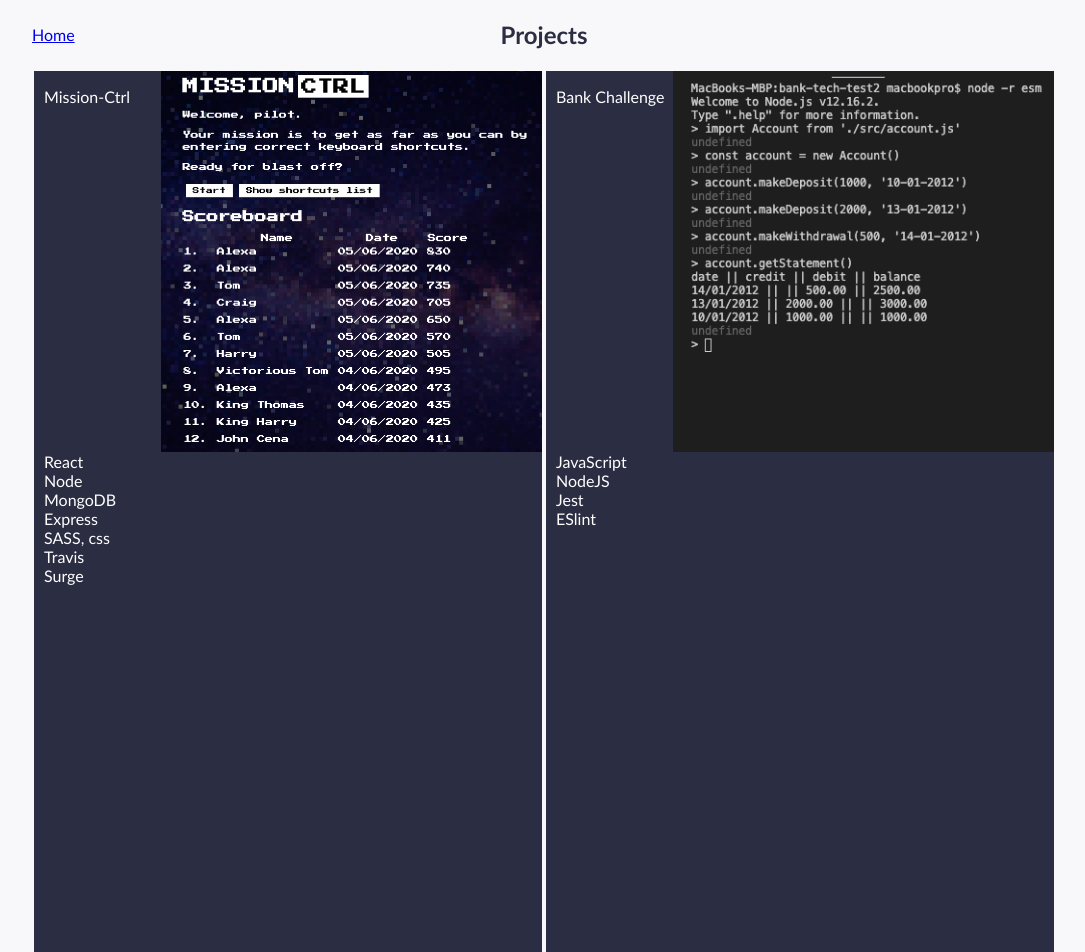
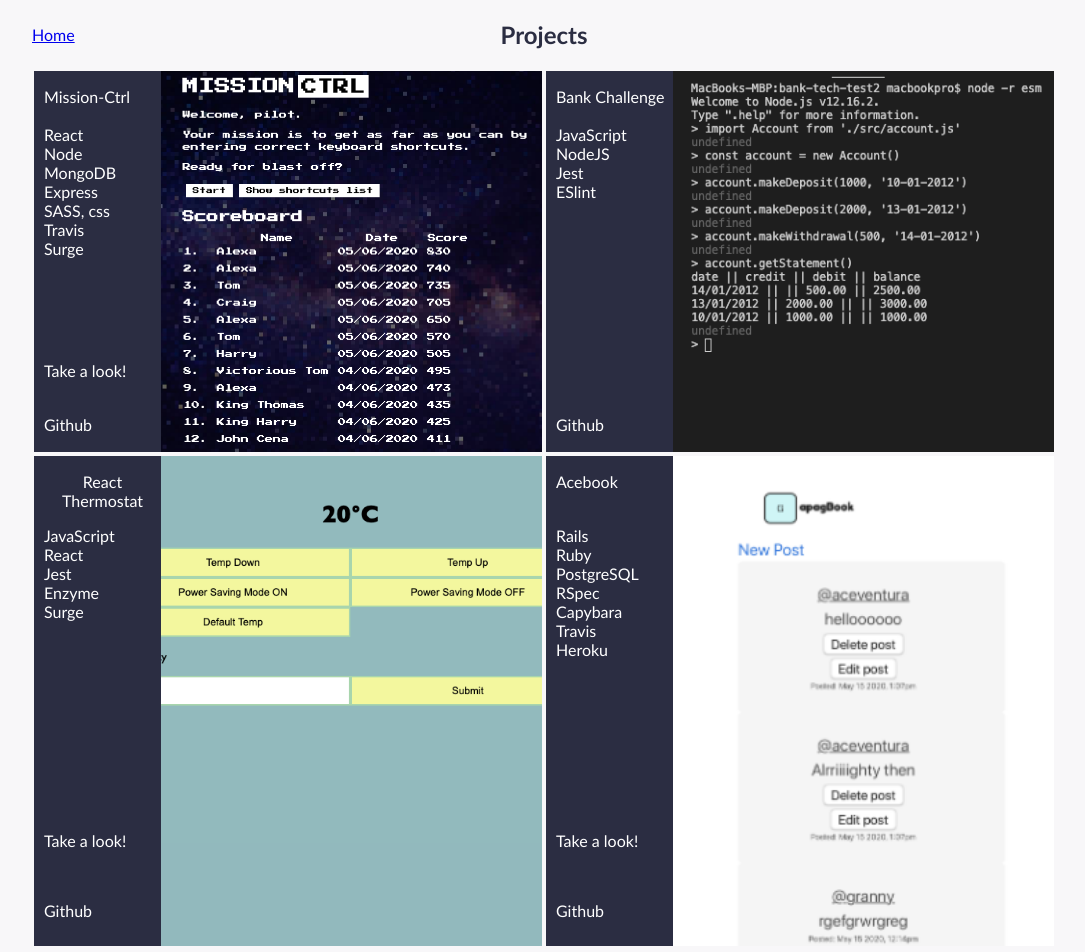
Before and after one commit to AlexLewis10/portfolio, a React (Create React App) app: page /projects in a window 1280 px wide. Shown: the top 952 px of the page, without its empty margins (96-1181 px from the left). Built offline with nearby package versions, Linux system fonts and the light colour scheme.

Commit message:
Add deployed-links to projects

```diff
--- a/src/app.css
+++ b/src/app.css
@@ -60,7 +60,7 @@ img {
 .dark-box {
   display: grid;
   grid-template-columns: 1fr 3fr;
-  grid-template-rows: 1fr 4fr 1fr;
+  grid-template-rows: 1fr 4fr 1fr 1fr;
   background-color: #2B2D42;
   color: white;
   border-color: #F8F7F9;
@@ -78,6 +78,9 @@ img {
     height: 100%;
     object-fit: cover;
     overflow: hidden;
+    grid-column-start: 2;
+    grid-row-start: 1;
+    grid-row-end: 5;
 }
 
 ul {
@@ -91,7 +94,7 @@ ul {
 
 .project-links {
   display: flex;
-  grid-column-start: 1;
+  grid-row-start: 4;
   justify-content: flex-start;
   align-items: center;
   padding: 10px;
@@ -104,3 +107,19 @@ ul {
 .project-links:hover {
   background-color: #92DCE5;
 }
+
+.deployed-links {
+  display: flex;
+  grid-row-start: 3;
+  justify-content: flex-start;
+  align-items: center;
+  padding: 10px;
+  background-color: #2B2D42;
+  text-decoration: none;
+  color: white;
+  transition-duration: 0.2s;
+}
+
+.deployed-links:hover {
+  background-color: #92DCE5;
+}
--- a/src/components/projects.js
+++ b/src/components/projects.js
@@ -26,6 +26,7 @@ class Projects extends Component {
               <li>Travis</li>
               <li>Surge</li>
             </ul>
+            <a className='deployed-links' href='http://mission-ctrl.surge.sh/'>Take a look!</a>
             <a className='project-links' href='https://github.com/AlexLewis10/mission-ctrl'>Github</a>
           </div>
 
@@ -51,6 +52,7 @@ class Projects extends Component {
               <li>Enzyme</li>
               <li>Surge</li>
             </ul>
+            <a className='deployed-links' href='http://thermo-react.surge.sh/'>Take a look!</a>
             <a className='project-links' href='https://github.com/AlexLewis10/react-thermostat'>Github</a>
           </div>
 
@@ -66,6 +68,7 @@ class Projects extends Component {
               <li>Travis</li>
               <li>Heroku</li>
             </ul>
+            <a className='deployed-links' href='https://gapag1.herokuapp.com/'>Take a look!</a>
             <a className='project-links' href='https://github.com/AlexLewis10/acebook-rails-template'>Github</a>
           </div>
         </div>
```
Also changed, not shown: 1 other file (tests, documents, lock files or other folders).
